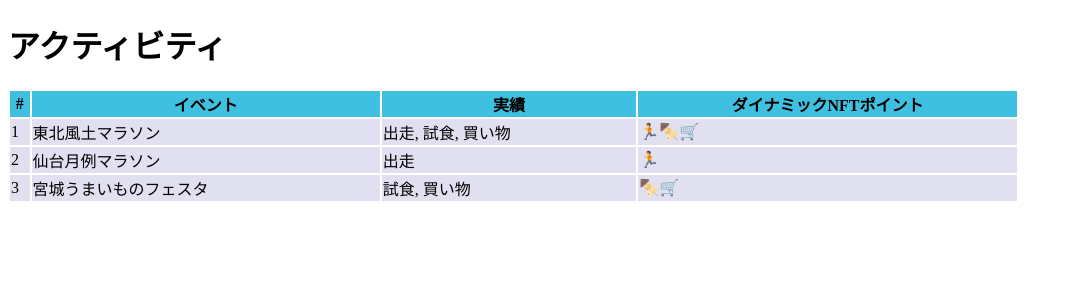
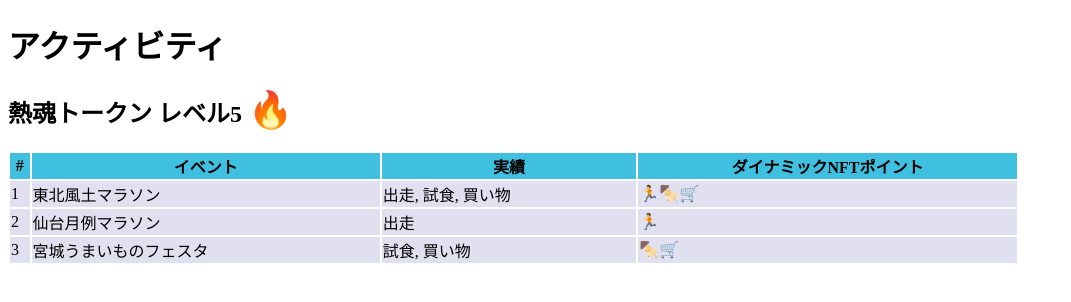
Before and after one commit to strsho/sendai, a plain HTML site: page fes/act.htm in a window 1280 px wide. Shown: the whole page, without its empty margins (0-1071 px from the left). Drawn offline with Linux system fonts and the light colour scheme.

Commit message:
Add files via upload

```diff
--- a/fes/act.htm
+++ b/fes/act.htm
@@ -8,7 +8,7 @@
 <div>
 <h1>アクティビティ</h1>
 </div>
-
+<h2>熱魂トークン レベル5 <span style="font-size:150%;">🔥</span></h2>
 <div>
 <table width="80%">
 <tr><th>#</th><th>イベント</th><th>実績</th><th>ダイナミックNFTポイント</th</tr>
```
